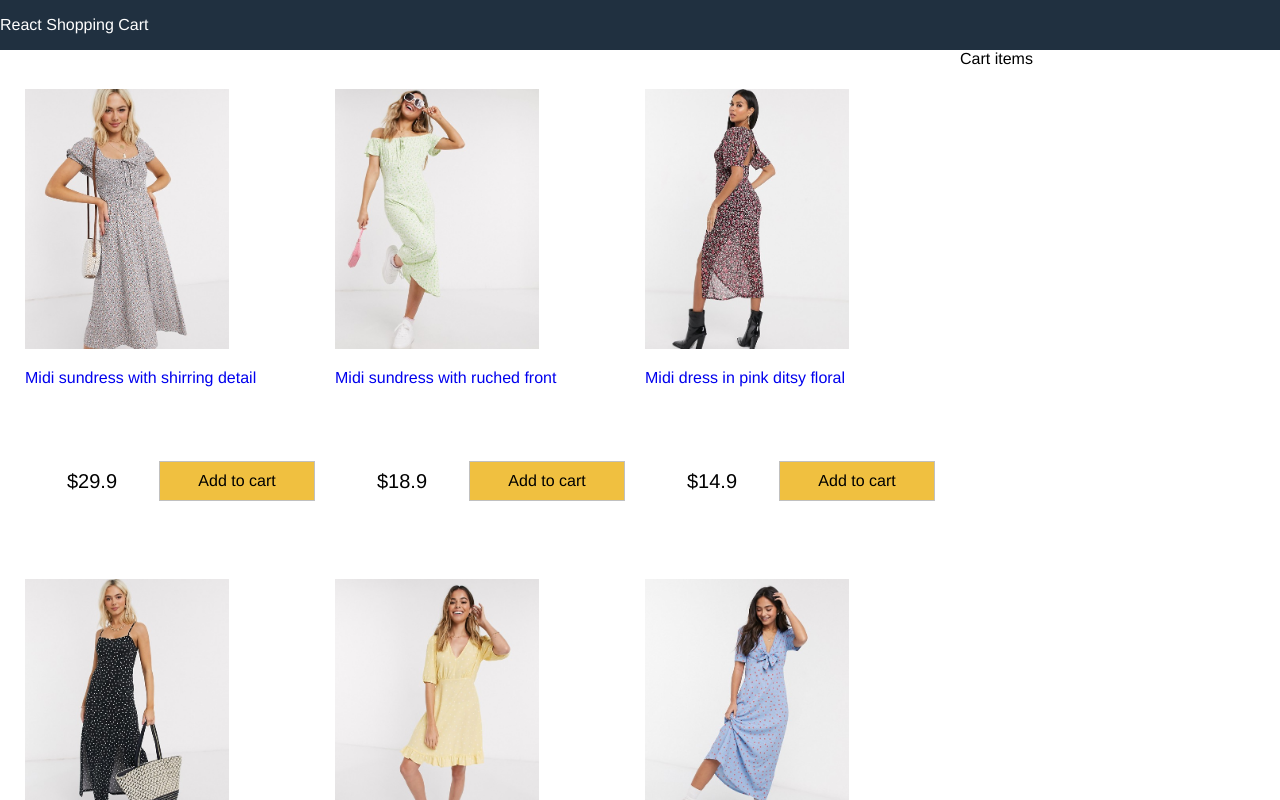
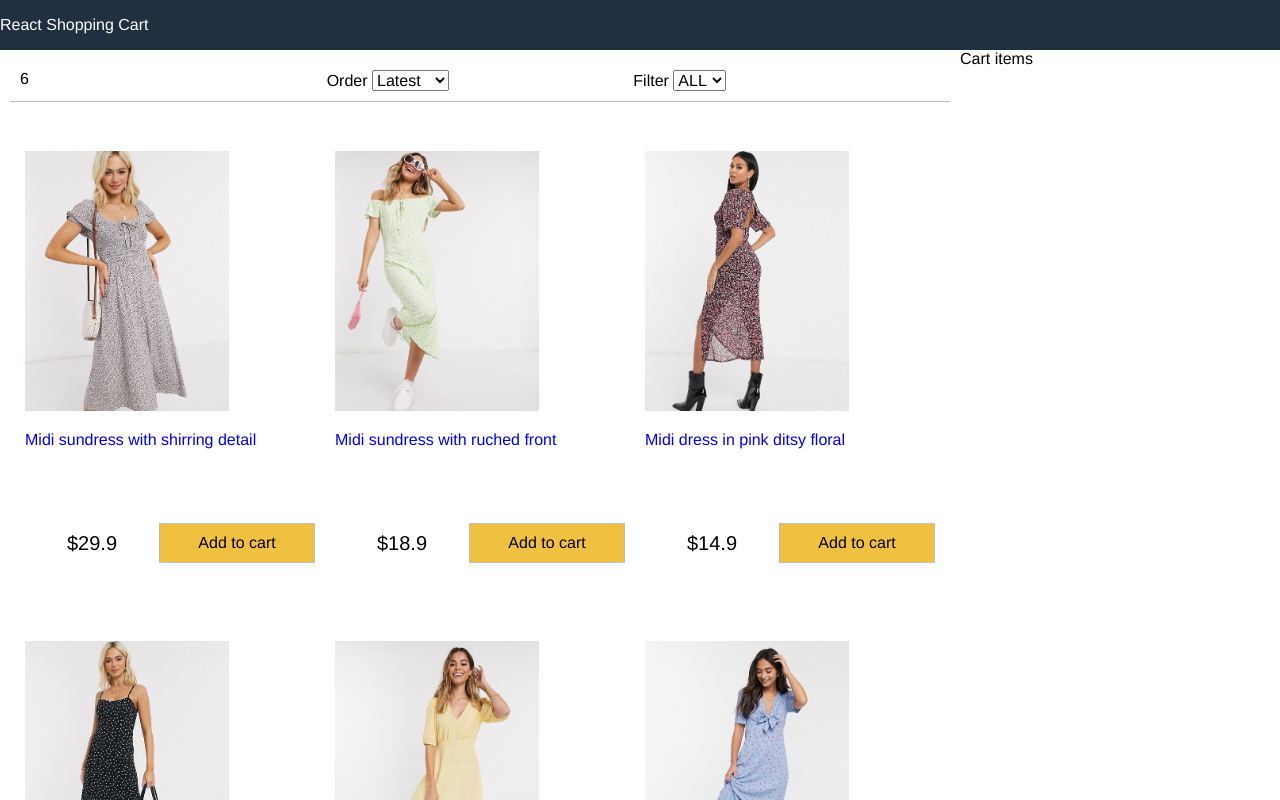
Before and after one commit to bharathin123/react-shopping-cart, a React (Create React App) app: page / in a window 1280 px wide. Shown: the top 800 px of the page. Built offline with nearby package versions, Linux system fonts and the light colour scheme; a web font is replaced by a local one.

Commit message:
filter and sort functionality added

```diff
--- a/src/App.js
+++ b/src/App.js
@@ -1,5 +1,6 @@
 import React from "react";
 import "./App.css";
+import Filter from "./components/Filter";
 import Products from "./components/Products";
 import data from "./data.json";
 
@@ -12,6 +13,45 @@
       sort: "",
     };
   }
+  sortProducts = (event) => {
+    console.log(event.target.value);
+
+    const sort = event.target.value;
+    this.setState((state) => ({
+      sort: sort,
+      products: this.state.products
+        .slice()
+        .sort((a, b) =>
+          sort === "lowest"
+            ? a.price > b.price
+              ? 1
+              : -1
+            : sort === "highest"
+            ? a.price < b.price
+              ? 1
+              : -1
+            : a._id > b._id
+            ? 1
+            : -1
+        ),
+    }));
+  };
+
+  filterProducts = (event) => {
+    console.log(event.target.value);
+
+    if (event.target.value === "") {
+      this.setState({ size: event.target.value, product: data.products });
+    } else {
+      this.setState({
+        size: event.target.value,
+        products: data.products.filter(
+          (product) => product.availableSizes.indexOf(event.target.value) >= 0
+        ),
+      });
+    }
+  };
+
   render() {
     return (
       <div className="grid-container">
@@ -21,6 +61,13 @@
         <main>
           <div className="content">
             <div className="main">
+              <Filter
+                count={this.state.products.length}
+                size={this.state.size}
+                sort={this.state.sort}
+                filterProducts={this.filterProducts}
+                sortProducts={this.sortProducts}
+              />
               <Products products={this.state.products} />
             </div>
             <div className="sidebar">Cart items</div>
--- /dev/null
+++ b/src/components/Filter.js
@@ -0,0 +1,31 @@
+import React, { Component } from "react";
+
+export default class Filter extends Component {
+  render() {
+    return (
+      <div className="filter">
+        <div className="filter-result">{this.props.count}</div>
+        <div className="filter-sort">
+          Order{" "}
+          <select value={this.props.sort} onChange={this.props.sortProducts}>
+            <option value="latest">Latest</option>
+            <option value="lowest">Lowest</option>
+            <option value="highest">Highest</option>
+          </select>
+        </div>
+        <div className="filter-size">
+          Filter{" "}
+          <select value={this.props.size} onChange={this.props.filterProducts}>
+            <option value="ALL">ALL</option>
+            <option value="XS">XS</option>
+            <option value="S">S</option>
+            <option value="M">M</option>
+            <option value="L">L</option>
+            <option value="XL">XL</option>
+            <option value="XXL">XXL</option>
+          </select>
+        </div>
+      </div>
+    );
+  }
+}
--- a/src/index.css
+++ b/src/index.css
@@ -131,3 +131,16 @@
 .button.primary {
   background-color: #f0c040;
 }
+
+/*Filter*/
+.filter {
+  display: flex;
+  justify-content: space-between;
+  padding: 1rem;
+  margin: 1rem;
+  border-bottom: 0.1rem #c0c0c0 solid;
+}
+
+.filter div {
+  flex: 1;
+}
```
